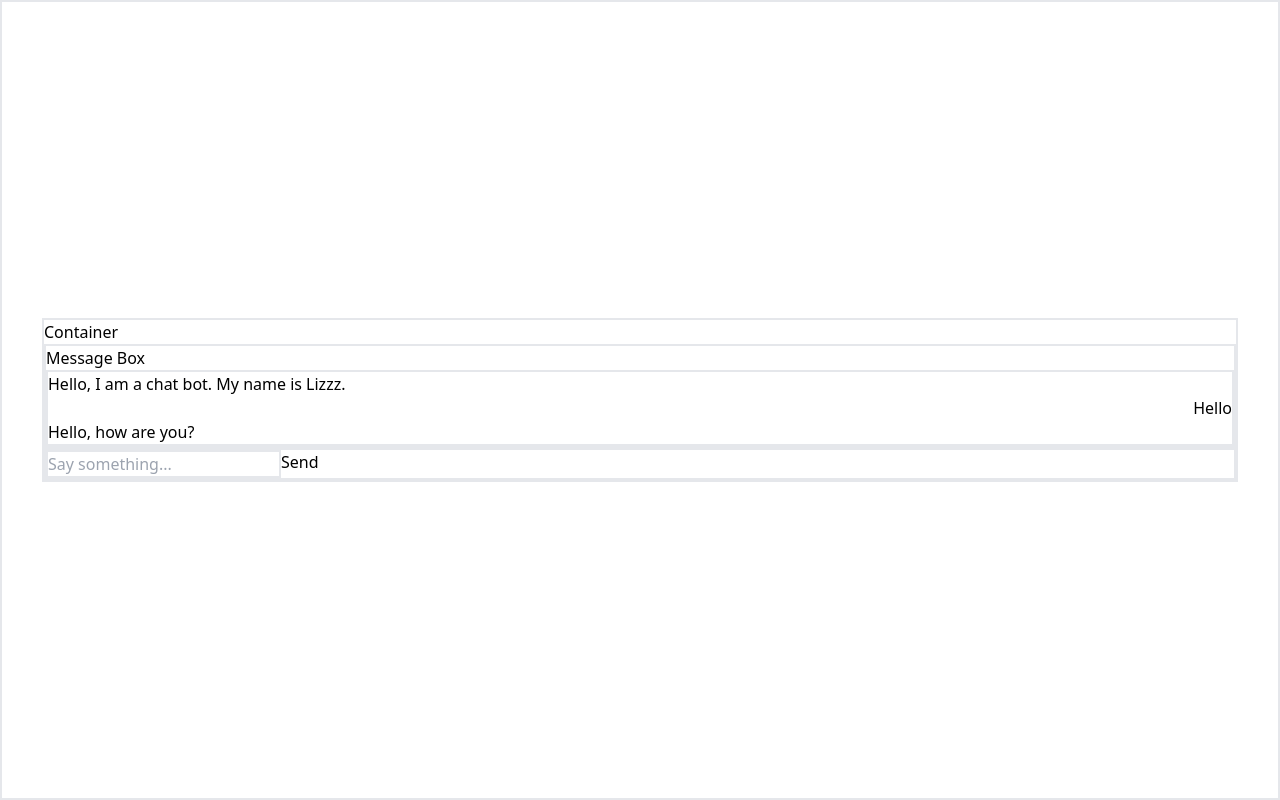
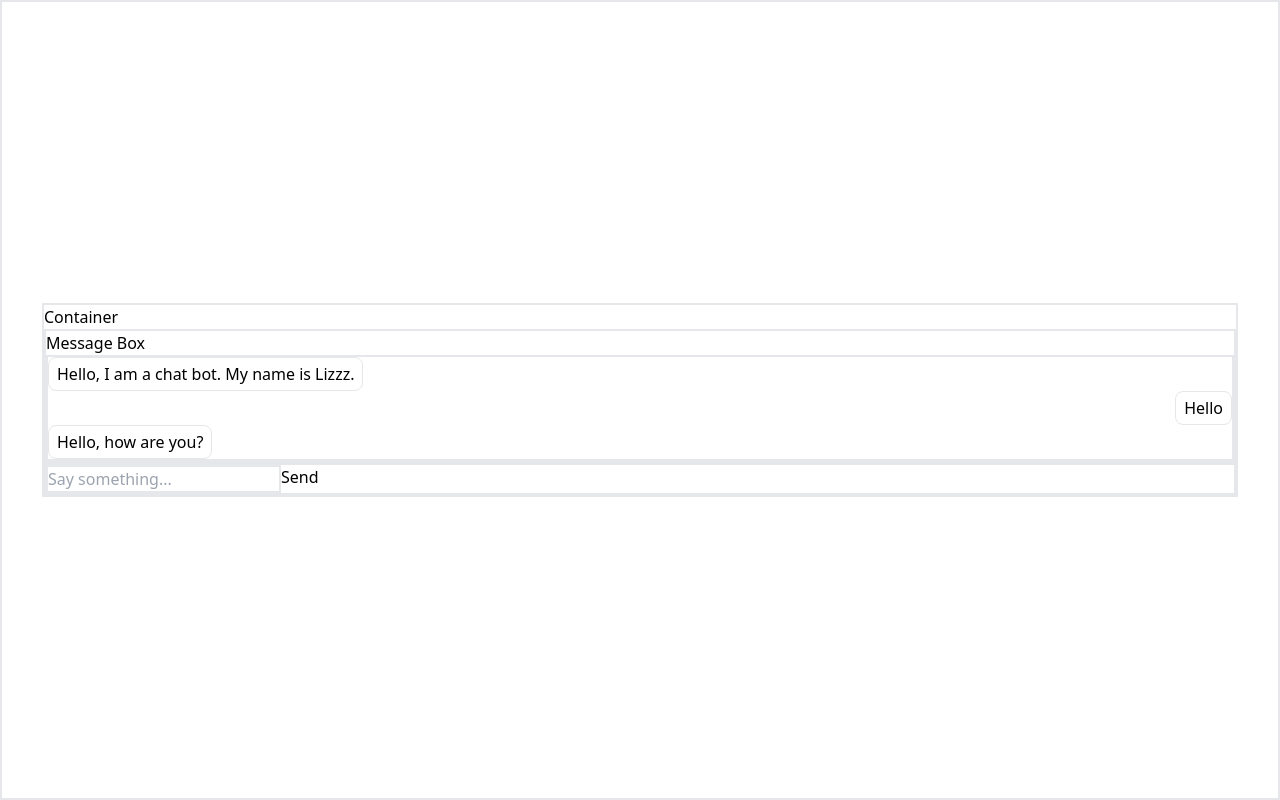
Before and after one commit to CAFECA-IO/chat-bot-lizzz, a Next.js app: page / in a window 1280 px wide. Built offline with nearby package versions, Linux system fonts and the light colour scheme.

Commit message:
style message component

```diff
--- a/src/components/message.tsx
+++ b/src/components/message.tsx
@@ -4,11 +4,14 @@ export interface IMessageProps {
 }
 
 export const Message = ({ message }: IMessageProps) => {
-  const color = message.sender === "user" ? "text-right" : "text-left";
+  const color = message.sender === "user" ? "self-end" : "self-start";
 
   return (
-    <div>
-      <div className={color}>{message.content}</div>
+    <div className="flex flex-col">
+      <div className={`${color}	border rounded-lg	 w-fit px-2 py-1	`}>
+        {message.content}
+      </div>
+      {/* <div className={color}>{message.content}</div> */}
     </div>
   );
 };
```
